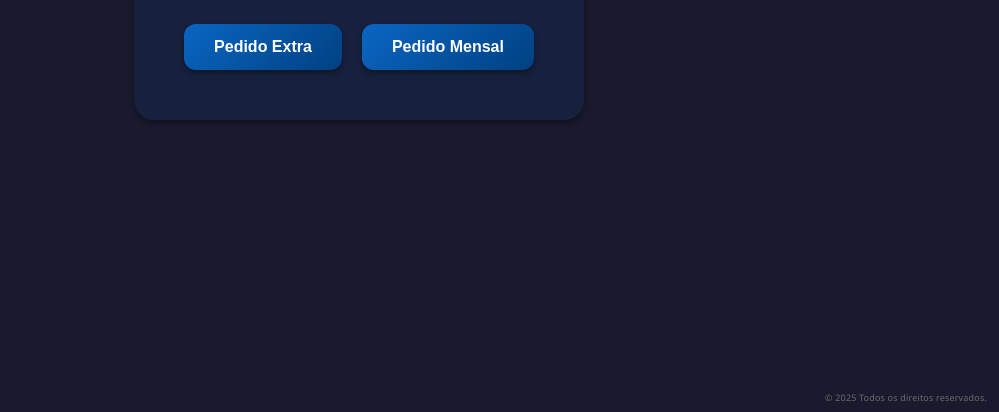
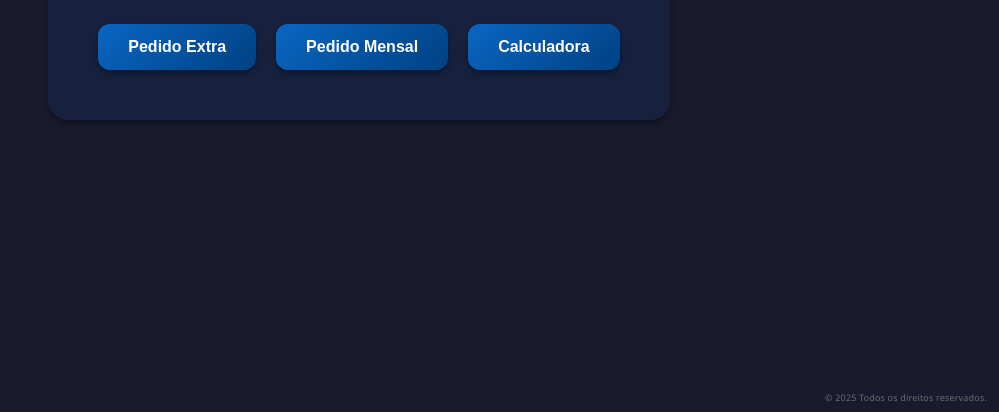
Before and after one commit to almoxarifadobotucatu/Central-de-Pedidos, a plain HTML site: page index.html in a window 1280 px wide. Shown: the part 388-800 px from the top of the page, without its empty margins (281-1280 px from the left). Drawn offline with Linux system fonts and the light colour scheme.

Commit message:
Update index.html

```diff
--- a/index.html
+++ b/index.html
@@ -115,6 +115,7 @@
     <div class="buttons">
       <button type="button" onclick="window.location.href='https://almoxarifadobotucatu.github.io/pedidoextra/'">Pedido Extra</button>
       <button type="button" onclick="window.location.href='https://almoxarifadobotucatu.github.io/pedidomensal/'">Pedido Mensal</button>
+      <button type="button" onclick="window.location.href='https://almoxarifadobotucatu.github.io/calculadora/'">Calculadora</button>
     </div>
   </div>
   <footer>
```
